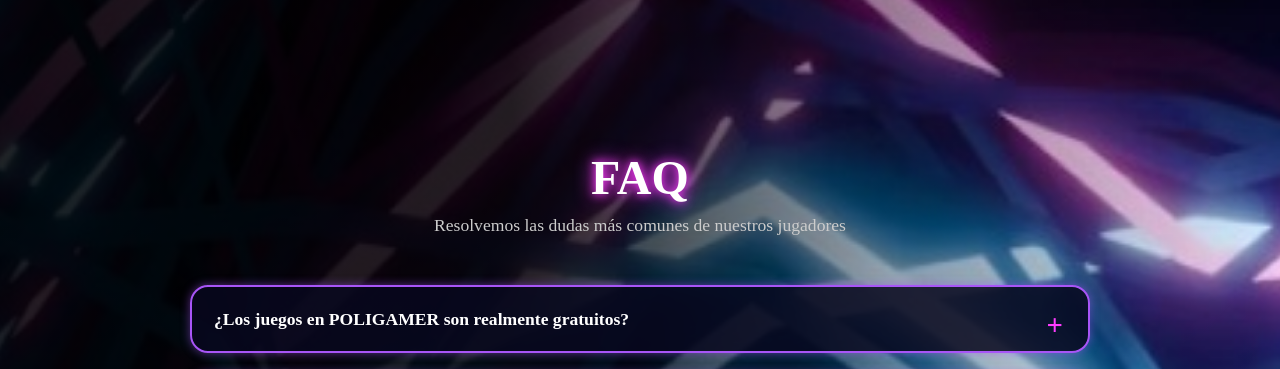
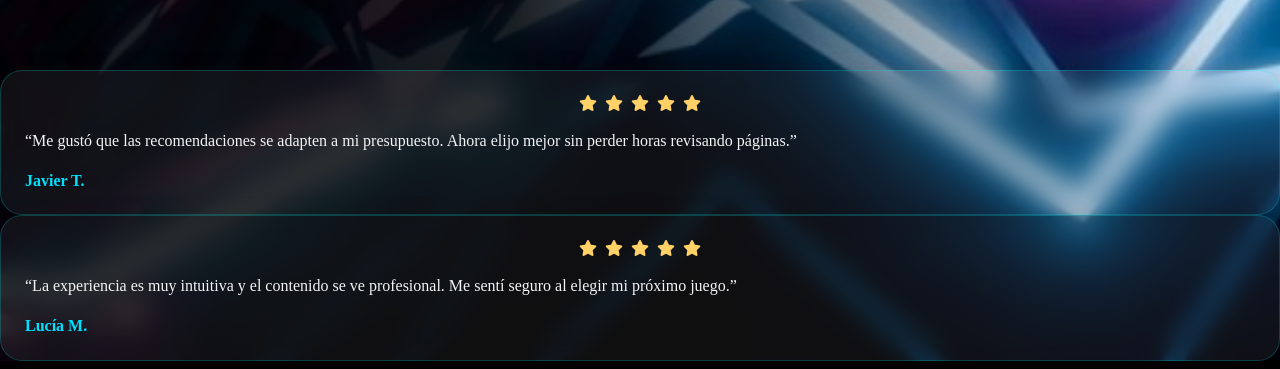
Before and after one commit to Alepillajof/Proyecto-DI, a plain HTML site: page index.html in a window 1280 px wide. Shown: the part 1834-2203 px from the top of the page. Drawn offline with Linux system fonts and the light colour scheme.

Commit message:
Seccion Testimonio

```diff
--- a/index.html
+++ b/index.html
@@ -176,6 +176,39 @@
 
     </section>
 
+    <article class="testimonial">
+                <div class="testimonial__stars" aria-label="5 estrellas">
+                    <i class="fa-solid fa-star"></i>
+                    <i class="fa-solid fa-star"></i>
+                    <i class="fa-solid fa-star"></i>
+                    <i class="fa-solid fa-star"></i>
+                    <i class="fa-solid fa-star"></i>
+                </div>
+                <p>
+                    “Me gustó que las recomendaciones se adapten a mi presupuesto. Ahora elijo mejor sin perder horas revisando páginas.”
+                </p>
+                <h3>Javier T.</h3>
+            </article>
+
+            <article class="testimonial">
+                <div class="testimonial__stars" aria-label="5 estrellas">
+                    <i class="fa-solid fa-star"></i>
+                    <i class="fa-solid fa-star"></i>
+                    <i class="fa-solid fa-star"></i>
+                    <i class="fa-solid fa-star"></i>
+                    <i class="fa-solid fa-star"></i>
+                </div>
+                <p>
+                    “La experiencia es muy intuitiva y el contenido se ve profesional. Me sentí seguro al elegir mi próximo juego.”
+                </p>
+                <h3>Lucía M.</h3>
+            </article>
+        </div>
+    </section>
+
+
+
+
     <!-- ================= FAQ ================= -->
 
     <section id="faq" class="faq">
--- a/src/css/styles.css
+++ b/src/css/styles.css
@@ -304,6 +304,61 @@
     font-size: 0.9rem;
     color: #ccc;
 }
+
+/* ===================== TESTIMONIALS ===================== */
+.testimonials {
+    padding: 0 10% 80px;
+    text-align: center;
+    color: white;
+}
+
+.testimonials__header {
+    margin-bottom: 32px;
+}
+
+.testimonials__header h2 {
+    font-size: 2rem;
+    margin-bottom: 12px;
+}
+
+.testimonials__grid {
+    display: grid;
+    grid-template-columns: repeat(3, minmax(0, 1fr));
+    gap: 24px;
+}
+
+.testimonial {
+    background: rgba(255, 255, 255, 0.06);
+    border: 1px solid rgba(0, 255, 255, 0.2);
+    border-radius: 22px;
+    padding: 24px;
+    backdrop-filter: blur(12px);
+    box-shadow: 0 12px 30px rgba(0, 0, 0, 0.28);
+}
+
+.testimonial__stars {
+    display: flex;
+    justify-content: center;
+    gap: 8px;
+    color: #ffd166;
+    margin-bottom: 16px;
+}
+
+.testimonial p {
+    color: #f3f4f6;
+    line-height: 1.7;
+    margin-bottom: 18px;
+}
+
+.testimonial h3 {
+    color: #00e0ff;
+    font-size: 1rem;
+}
+
+
+
+
+
 
 /* ===================== CONTACT ===================== */
 .contact {
```
